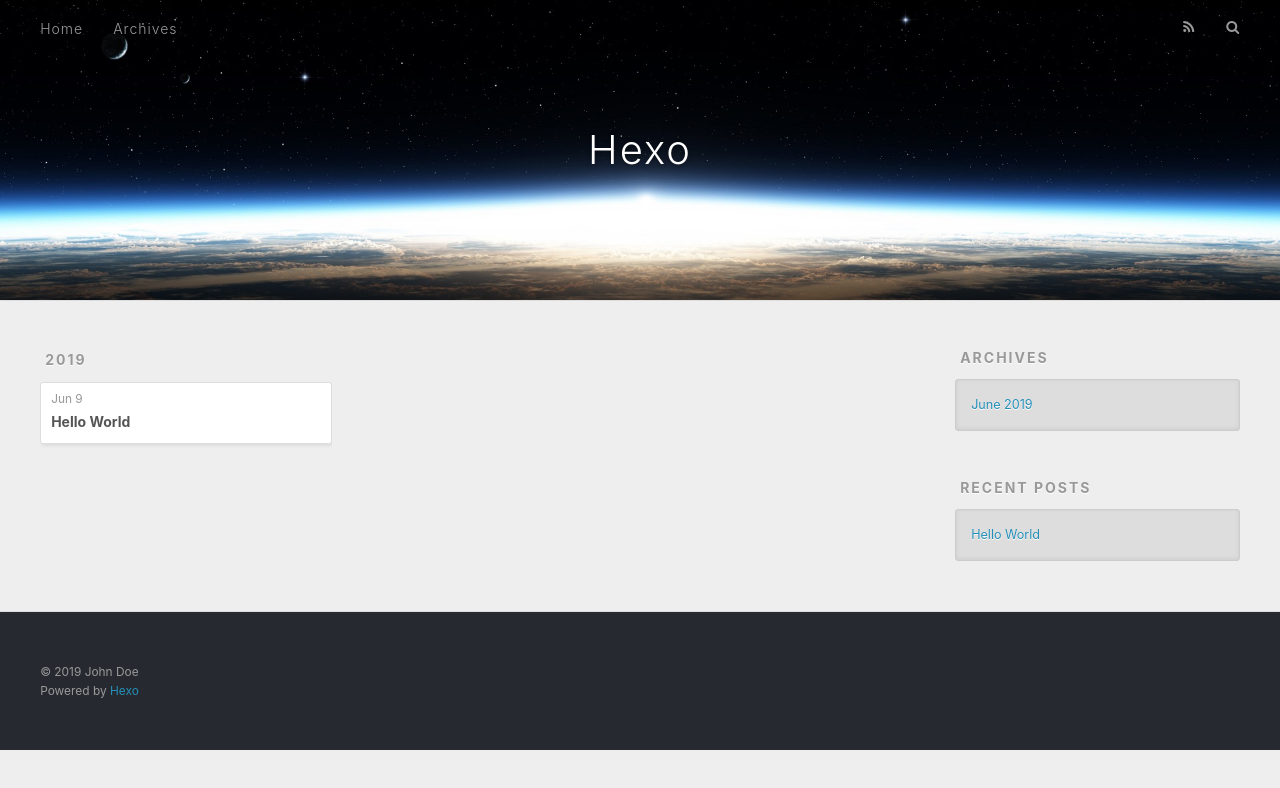
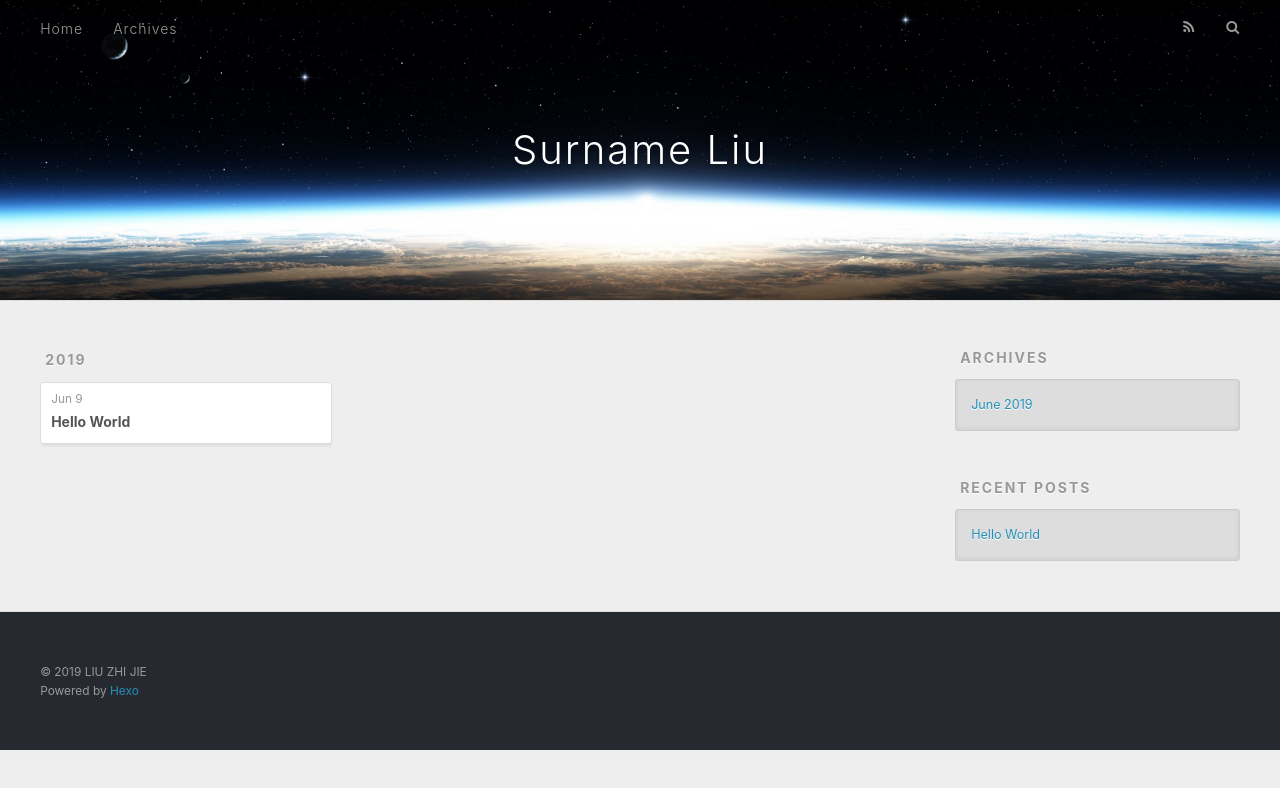
Before and after one commit to lzj50913/SurnameLIU.CLUB, a plain HTML site: page archives/2019/06/index.html in a window 1280 px wide. Drawn offline with nearby package versions, Linux system fonts and the light colour scheme.

Commit message:
Site updated: 2019-06-10 01:03:00

```diff
--- a/archives/2019/06/index.html
+++ b/archives/2019/06/index.html
@@ -5,17 +5,17 @@
 
 
 
-  <title>Archives: 2019/6 | Hexo</title>
+  <title>Archives: 2019/6 | Surname Liu</title>
   <meta name="viewport" content="width=device-width, initial-scale=1, maximum-scale=1">
   <meta property="og:type" content="website">
-<meta property="og:title" content="Hexo">
+<meta property="og:title" content="Surname Liu">
 <meta property="og:url" content="http://yoursite.com/archives/2019/06/index.html">
-<meta property="og:site_name" content="Hexo">
+<meta property="og:site_name" content="Surname Liu">
 <meta property="og:locale" content="default">
 <meta name="twitter:card" content="summary">
-<meta name="twitter:title" content="Hexo">
+<meta name="twitter:title" content="Surname Liu">
 
-    <link rel="alternate" href="/atom.xml" title="Hexo" type="application/atom+xml">
+    <link rel="alternate" href="/atom.xml" title="Surname Liu" type="application/atom+xml">
 
 
     <link rel="icon" href="/favicon.png">
@@ -34,7 +34,7 @@
   <div id="header-outer" class="outer">
     <div id="header-title" class="inner">
       <h1 id="logo-wrap">
-        <a href="/" id="logo">Hexo</a>
+        <a href="/" id="logo">Surname Liu</a>
       </h1>
 
     </div>
@@ -139,7 +139,7 @@
 
   <div class="outer">
     <div id="footer-info" class="inner">
-      &copy; 2019 John Doe<br>
+      &copy; 2019 LIU ZHI JIE<br>
       Powered by <a href="http://hexo.io/" target="_blank">Hexo</a>
     </div>
   </div>
```
Also changed, not shown: 2019/06/09/hello-world/index.html (+6 -6 lines), archives/2019/index.html (+7 -7 lines), archives/index.html (+7 -7 lines), index.html (+8 -8 lines).
